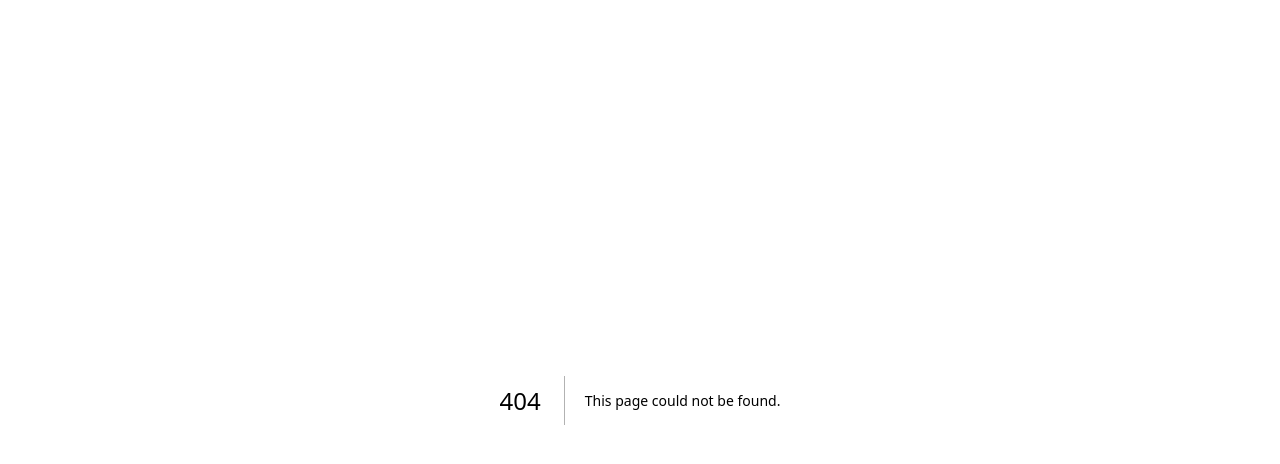
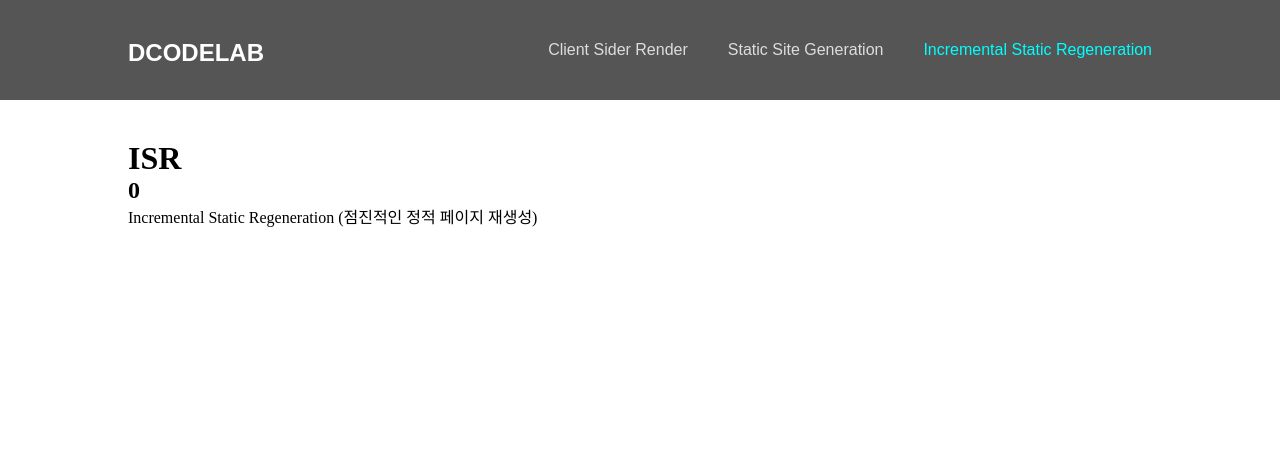
Before and after one commit to tubi55/dcodelab-next-basic, a Next.js app: page /isr in a window 1280 px wide. Before the commit this address had no page. Shown: the top 464 px of the page. Built offline with nearby package versions, Linux system fonts and the light colour scheme.

Commit message:
isr방식의 이해

```diff
--- a/components/Header.js
+++ b/components/Header.js
@@ -23,8 +23,8 @@ export default function Header() {
 					</Link>
 				</li>
 				<li>
-					<Link href='/sub3' className={currentPath === '/sub3' ? 'on' : ''}>
-						Sub3
+					<Link href='/isr' className={currentPath === '/isr' ? 'on' : ''}>
+						Incremental Static Regeneration
 					</Link>
 				</li>
 			</ul>
--- /dev/null
+++ b/pages/isr.js
@@ -0,0 +1,27 @@
+import Layout from '@/components/Layout';
+
+export default function ISR(props) {
+	return (
+		<>
+			<h2>{props.now}</h2>
+			<p>Incremental Static Regeneration (점진적인 정적 페이지 재생성)</p>
+		</>
+	);
+}
+
+ISR.getLayout = function getLayout(page) {
+	return <Layout tit={'ISR'}>{page}</Layout>;
+};
+
+export async function getStaticProps() {
+	console.log('ssg');
+
+	return {
+		//일정 주기마다 새로운 데이터를 갱신 (revalidate: 초)
+		//ssg와 마찬가지로 첨 빌드 시점에 정적 페이지 pre-render
+		//차이점은 ravalidate로 지정한 시간마다 재 호출
+		//오늘의 추천상품같은 하루 단위로 변경되는 데이터를 출력해야 되는 페이지에 주로 활용
+		props: { now: performance.now() },
+		revalidate: 5,
+	};
+}
```
Also changed, not shown: pages/sub3.js (deleted, +0 -13 lines).
